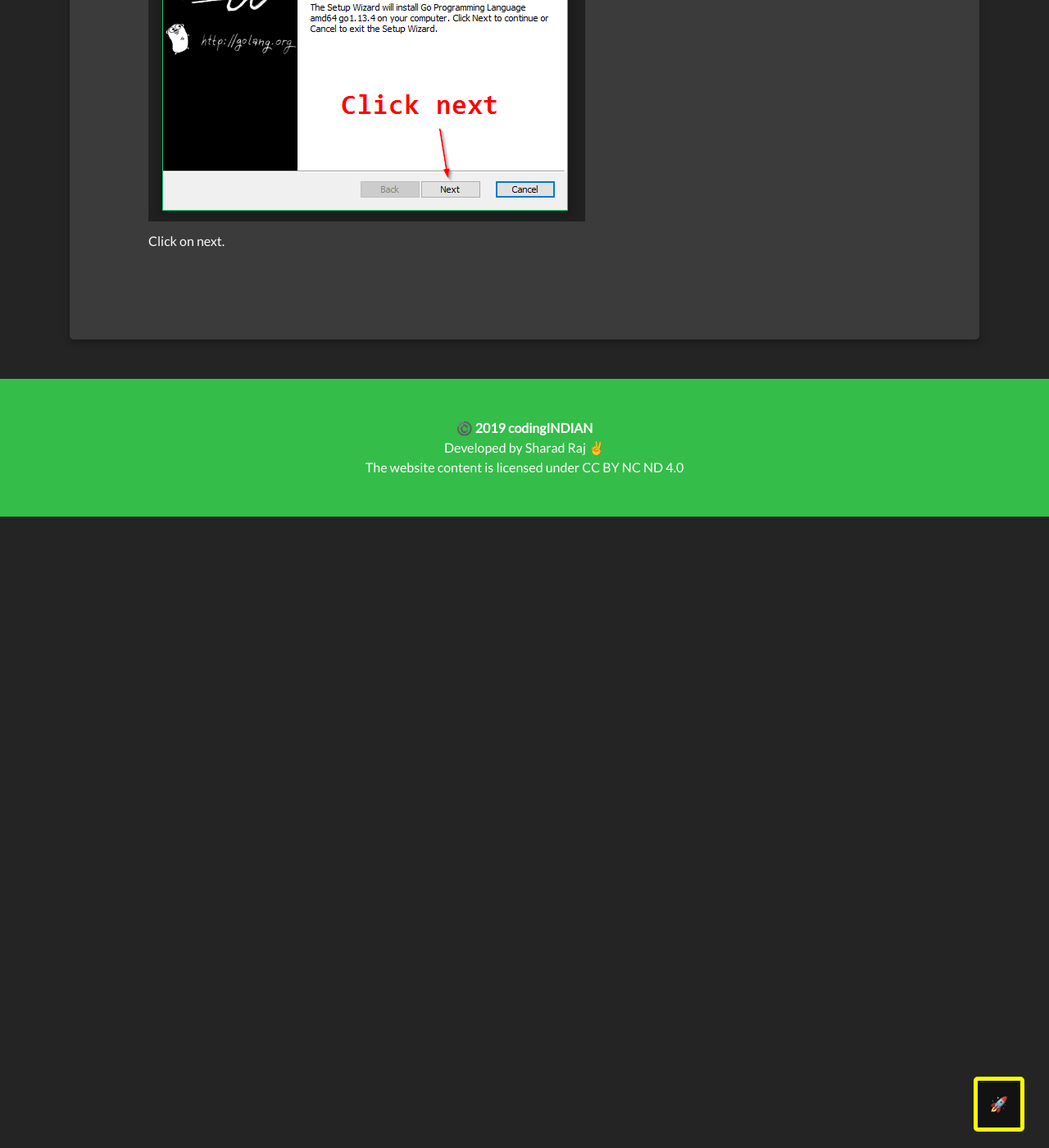
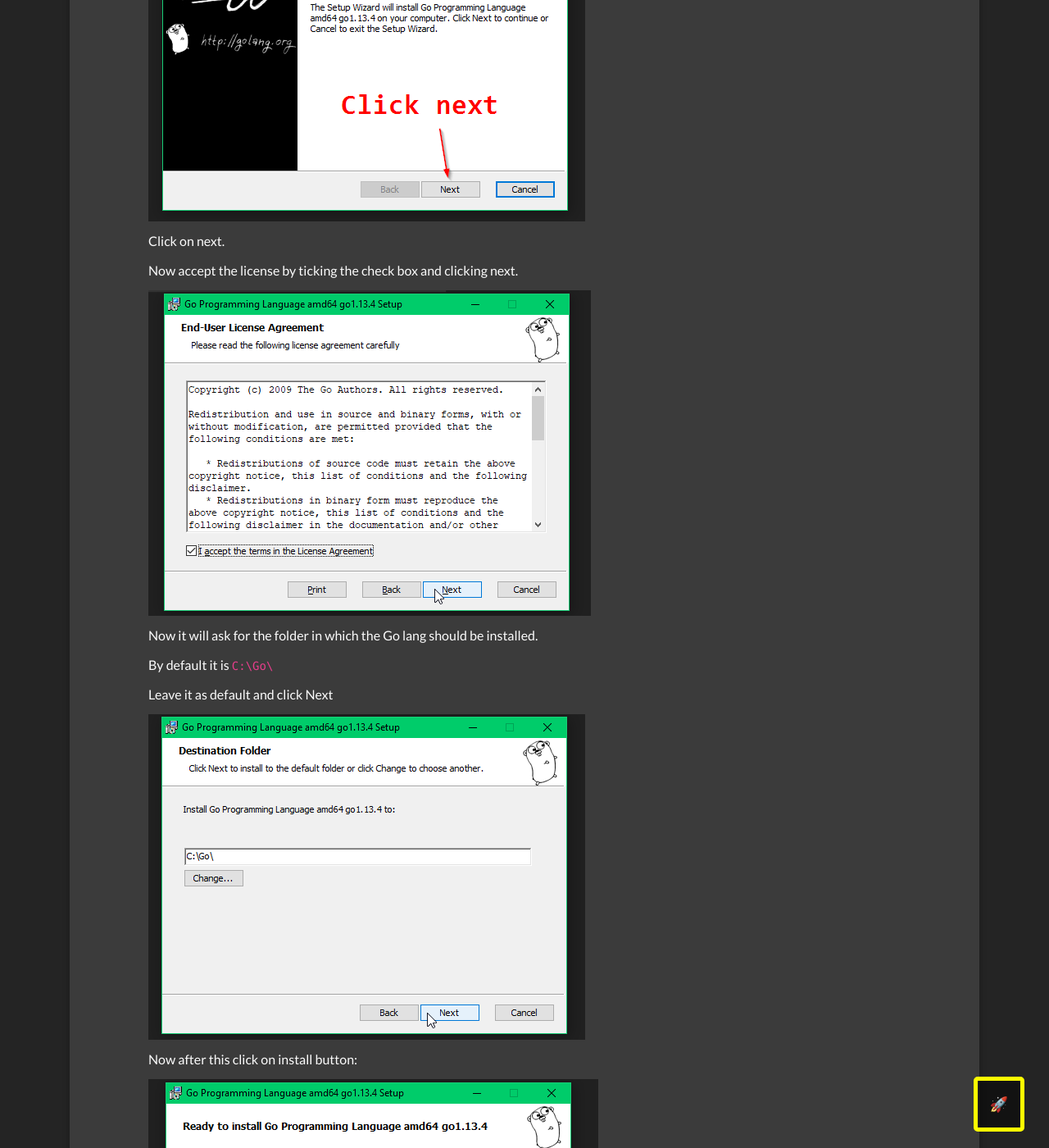
Before and after one commit to sharadcodes/sharadcodes.github.io, a Jekyll site: the page built from _posts/2019-11-13-what-is-golang-and-how-to-install-it.md, in a window 1280 px wide and 1400 px high, scrolled down 2639 px. Shown: the whole window at 82% size. Built offline with Jekyll 4.4.1, drawn with Linux system fonts in a browser that asks for light colours; emoji names are drawn with the system emoji font.

Commit message:
Update Post “2019-11-13-what-is-golang-and-how-to-install-it”

```diff
--- a/_posts/2019-11-13-what-is-golang-and-how-to-install-it.md
+++ b/_posts/2019-11-13-what-is-golang-and-how-to-install-it.md
@@ -63,3 +63,19 @@
 ![](/assets/uploads/wingo2.png)
 
 Click on next.
+
+Now accept the license by ticking the check box and clicking next.
+
+![](/assets/uploads/wingo3.png)
+
+Now it will ask for the folder in which the Go lang should be installed.
+
+By default it is `C:\Go\`
+
+Leave it as default and click Next
+
+![](/assets/uploads/wingo4.png)
+
+Now after this click on install button:
+
+![](/assets/uploads/wingo5.png)
```
